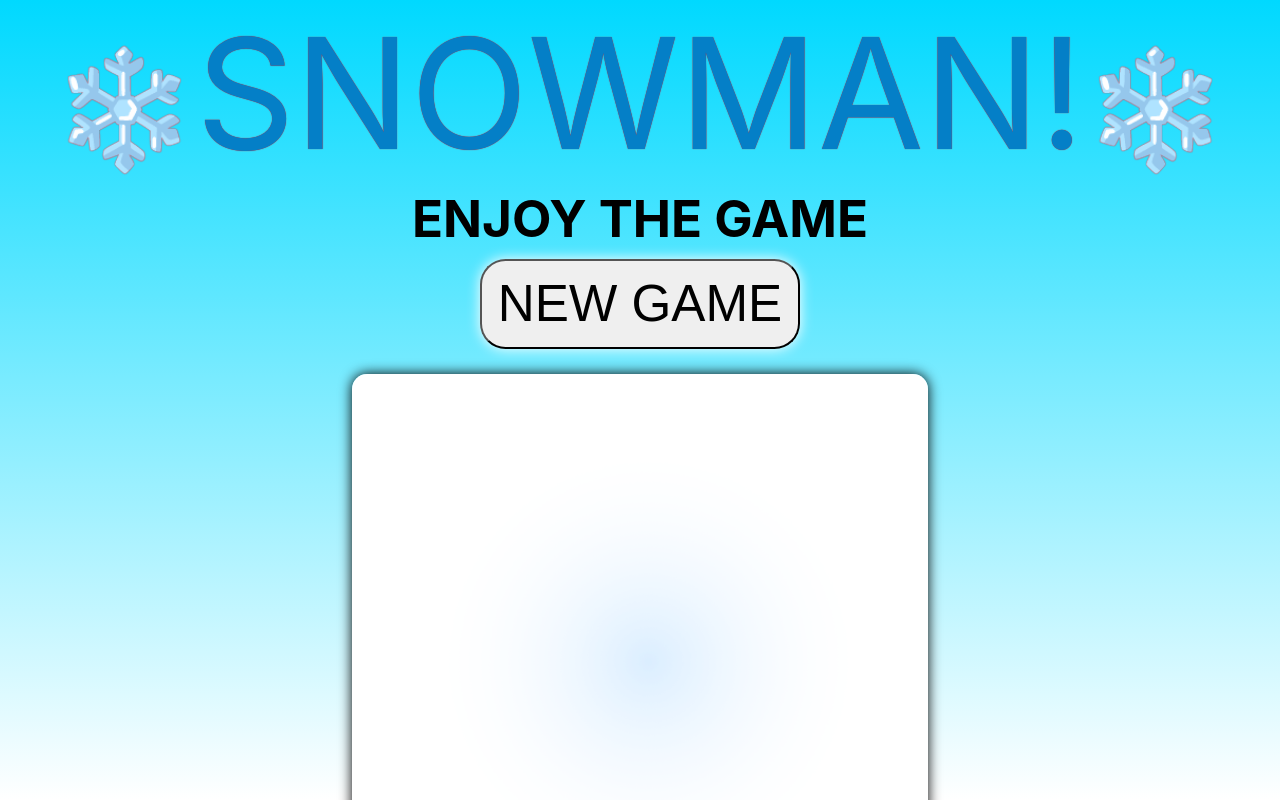
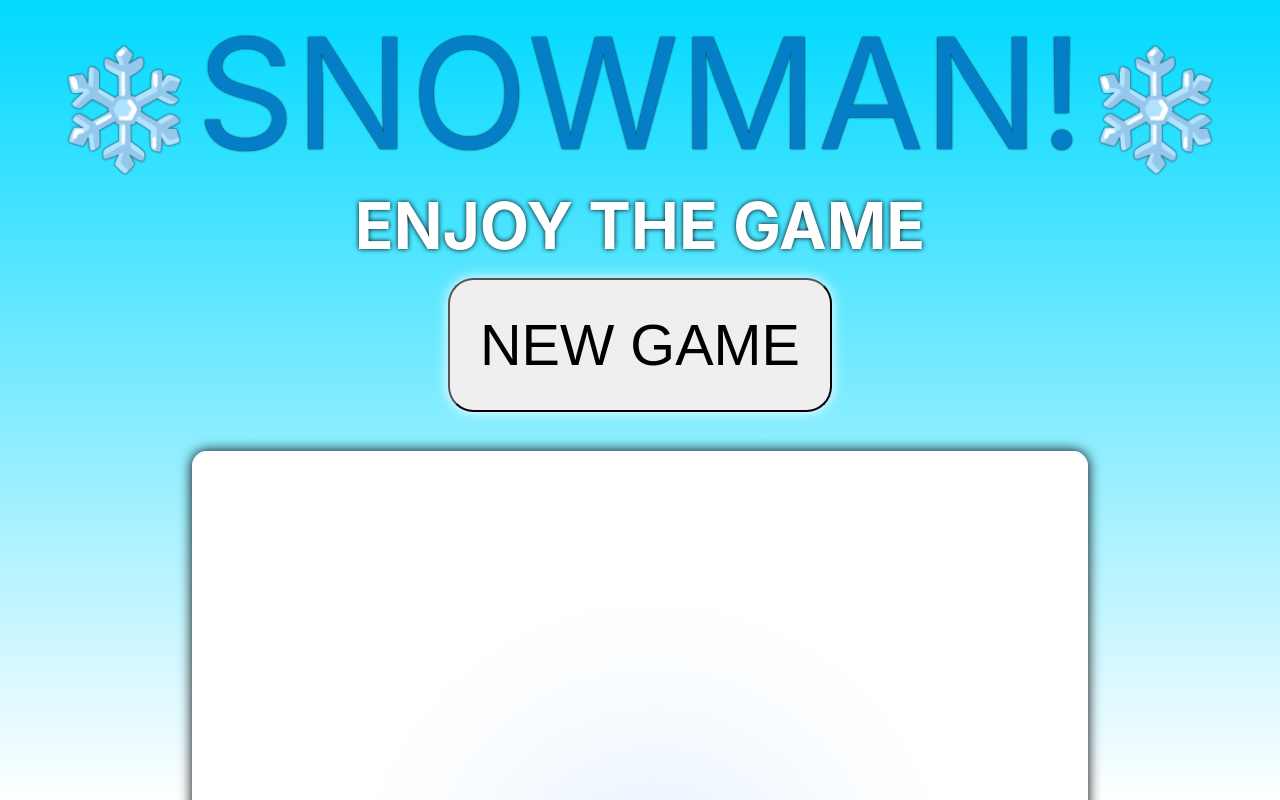
Before and after one commit to SheaParrott/snowman, a React (Create React App) app: page / in a window 1280 px wide. Shown: the top 800 px of the page. Built offline with nearby package versions, Linux system fonts and the light colour scheme.

Commit message:
resized images, fonts, etc.

```diff
--- a/src/App.css
+++ b/src/App.css
@@ -36,28 +36,30 @@
 }
 h4 {
   margin: 1px;
-  font-size: 4vw;
+  font-size: 5vw;
+  color: white;
+  text-shadow: 0 0 5px rgb(0, 0, 0);
+}
+button.newGame {
+  font-size: 4.5vw;
+  margin: 1vw 1vw 3vw 1vw;
+  width: 30vw;
+  text-transform: uppercase;
 }
 .snowmanImage {
-  width: 45vw;
+  width: 70vw;
   border-radius: 15px;
   box-shadow: 0 0 1vw black;
 }
 header {
   font-size: 12vw;
-  text-shadow: 0 0 1px rgb(241, 8, 8);
+  text-shadow: 0 0 2px rgb(0, 0, 0);
   color: rgb(4, 127, 199);
 }
 .headerSnowflake {
   font-size: 9vw;
 }
-button.newGame {
-  font-size: 4vw;
-  margin: 0.7vw 0.7vw 2vw 0.7vw;
-  width: 25vw;
-  height: 7vw;
-  text-transform: uppercase;
-}
+
 .correctLetters {
   color: red;
   margin: 1.5vw;
@@ -72,9 +74,9 @@ p {
 }
 button {
   margin: 0.3vw;
-  width: 7vw;
-  height: 7vw;
-  font-size: 4.1vw;
+  width: 10.5vw;
+  height: 10.5vw;
+  font-size: 8vw;
   border-radius: 2vw;
   text-transform: uppercase;
   box-shadow: 0 0 1vw white;
--- a/src/App.js
+++ b/src/App.js
@@ -176,7 +176,6 @@ class App extends Component {
         () => {
           this.addNextImage()
           console.log(this.state.secretWordLetters)
-          console.log(this.state.snowmanArray.length)
         }
       )
     }
```
